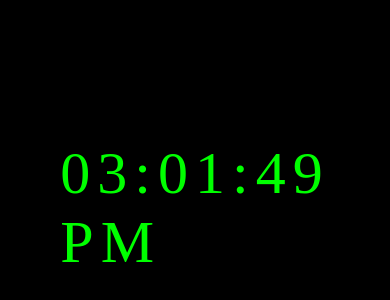
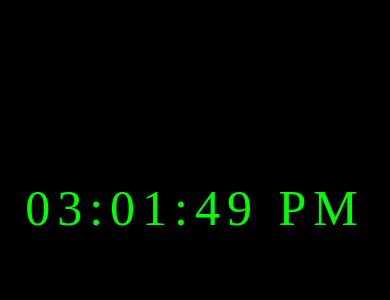
Before and after one commit to prashantyadav8301/digitalclock.github.io, a plain HTML site: page index.html in a window 390 px wide. Shown: the part 214-514 px from the top of the page. Drawn offline with Linux system fonts and the light colour scheme.

Commit message:
favicon added.

```diff
--- a/index.html
+++ b/index.html
@@ -5,12 +5,14 @@
     <meta charset="UTF-8">
     <meta http-equiv="X-UA-Compatible" content="IE=edge">
     <meta name="viewport" content="width=device-width, initial-scale=1.0">
+    <link rel="shortcut icon" href="favicon.png" type="image/x-icon">
     <title>Digital Clock</title>
     <style>
-        body{
+        body {
             background-color: black;
         }
-        .clock{
+
+        .clock {
             position: absolute;
             color: lime;
             top: 50%;
@@ -19,6 +21,14 @@
             font-size: 60px;
             font-family: Orbitron;
             letter-spacing: 7px;
+        }
+
+        @media screen and (max-width:800px) {
+            .clock {
+                text-align: center;
+                width: 400px;
+                font-size: 50px;
+            }
         }
     </style>
 </head>
@@ -42,15 +52,12 @@
                 session = "PM";
             }
 
-            h = (h < 10)? "0" + h : h;
-            m = (m < 10)? "0" + m : m;
-            s = (s < 10)? "0" + s : s;
+            h = (h < 10) ? "0" + h : h;
+            m = (m < 10) ? "0" + m : m;
+            s = (s < 10) ? "0" + s : s;
 
             document.getElementById("digitalclock").innerHTML = h + ":" + m + ":" + s + " " + session;
-
             setTimeout(showTime, 1000)
-
-
         }
         showTime();
     </script>
```
Also changed, not shown: favicon.png (added).
